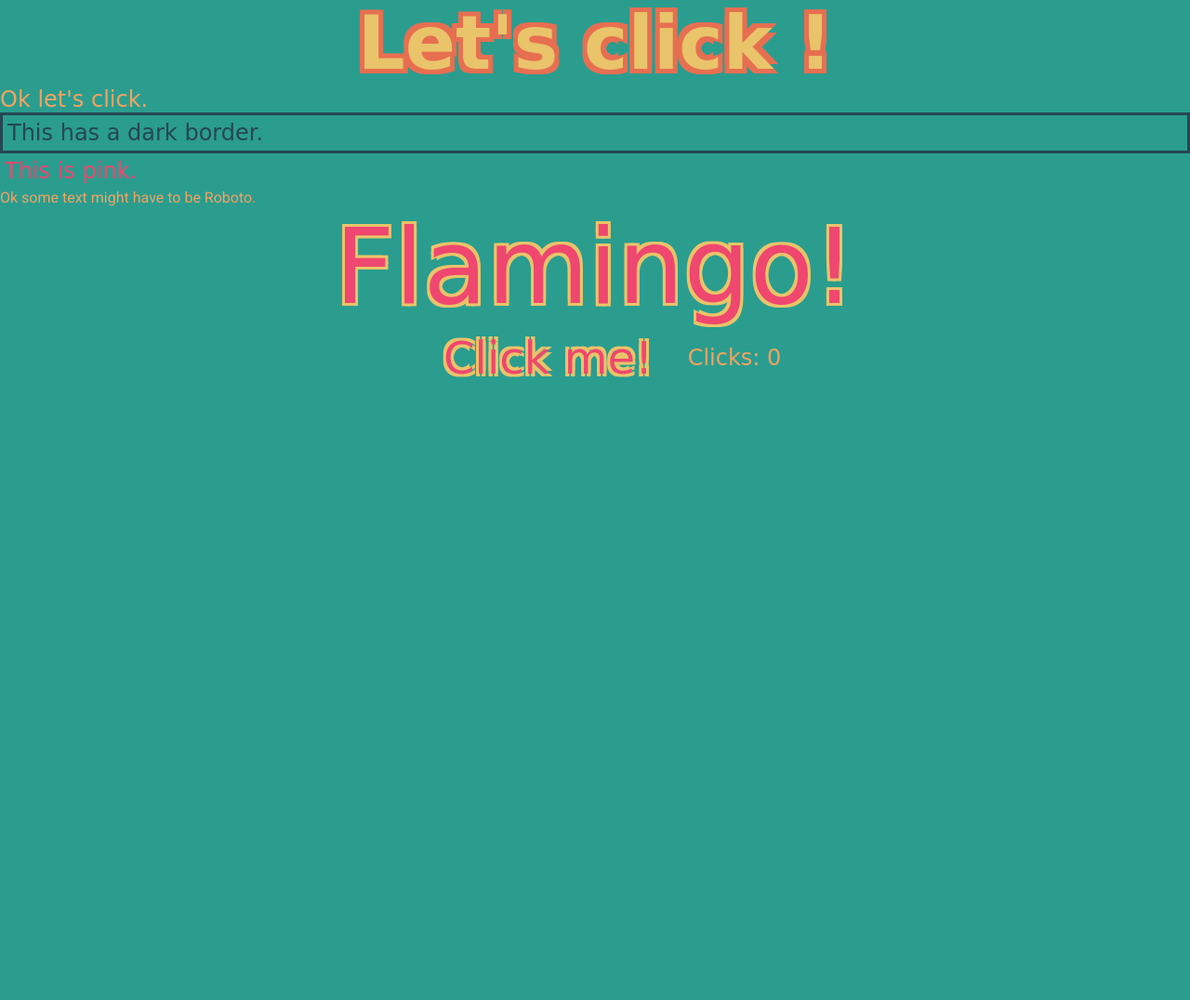
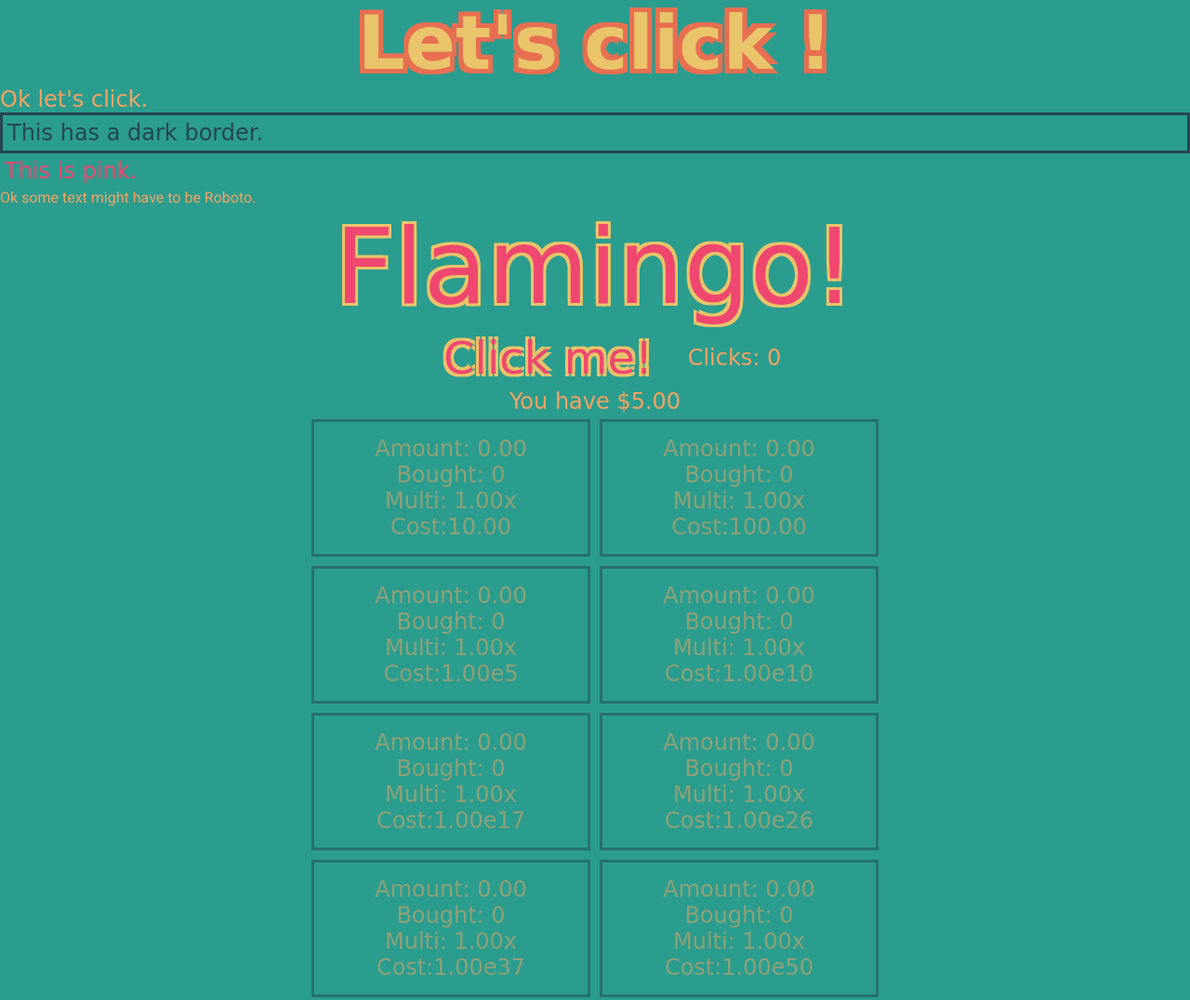
Before and after one commit to timotheemcdonald/clicker-ii, a plain HTML site: page index.html in a window 1280 px wide. Shown: the top 1076 px of the page at 93% size. Before the commit the page ends 800 px from the top, so only its background shows below. Drawn offline with Linux system fonts and the light colour scheme; a web font is replaced by a local one.

Commit message:
generators and buttons working

```diff
--- a/index.html
+++ b/index.html
@@ -23,5 +23,21 @@
     </div>
 </div>
 
+    <div class="center" id="currency">You have $10</div>
+
+    <div class="generators-container">
+        <div class="generator" id="gen1" onclick="buyGenerator(1)"></div>
+        <div class="generator" id="gen2" onclick="buyGenerator(2)"></div>
+        <div class="generator" id="gen3" onclick="buyGenerator(3)"></div>
+        <div class="generator" id="gen4" onclick="buyGenerator(4)"></div>
+        <div class="generator" id="gen5" onclick="buyGenerator(5)"></div>
+        <div class="generator" id="gen6" onclick="buyGenerator(6)"></div>
+        <div class="generator" id="gen7" onclick="buyGenerator(7)"></div>
+        <div class="generator" id="gen8" onclick="buyGenerator(8)"></div>
+        <div class="generator" id="gen9" onclick="buyGenerator(9)"></div>
+        <div class="generator" id="gen10" onclick="buyGenerator(10)"></div>
+    </div>
+
+
 </body>
 </html>
--- a/script.js
+++ b/script.js
@@ -4,3 +4,63 @@ function addClick() {
     clicks += 1;
     document.getElementById("clicks").textContent = "Clicks: " + clicks
 }
+
+let money = 0;
+let generators = [];
+let lastUpdate = Date.now()
+
+for(let i = 0; i < 10; i++){
+    let generator = {
+        cost: Math.pow(Math.pow(10, i), i) * 10,
+        bought: 0,
+        amount: 0,
+        mult: 1
+    }
+    generators.push(generator)
+}
+
+function format(amount){
+    let power = Math.floor(Math.log10(amount))
+    let mantissa = amount / Math.pow(10, power)
+    if(power < 3) return amount.toFixed(2)
+    return mantissa.toFixed(2) + "e" + power
+}
+
+function buyGenerator(i){
+    let g = generators[i - 1]
+    if(g.cost > money) return
+    money -= g.cost
+    g.amount += 1
+    g.bought += 1
+    g.mult *= 1.05
+    g.cost *= 1.5
+}
+
+function updateGUI(){
+    document.getElementById("currency").textContent = "You have $" + format(money)
+    for( let i = 0; i < 10; i++){
+        let g = generators[i]
+        document.getElementById("gen" + (i + 1)).innerHTML = "Amount: " + format(g.amount) + "<br>Bought: " + g.bought + "<br>Multi: " + format(g.mult) + "x<br>Cost:" + format(g.cost)
+        if (g.cost > money) document.getElementById("gen" + (i + 1)).classList.add("locked")
+        else document.getElementById("gen" + (i + 1)).classList.remove("locked")
+    }
+}
+
+function productionLoop(diff){
+    money += generators[0].amount * generators[0].mult + diff
+    for( let i = 1; i < 10; i++){
+        generators[i - 1].amount += generators[i].amount * generators[i].mult * diff / 5
+    }
+}
+
+function mainLoop(){
+    let diff = (Date.now() - lastUpdate) / 1000
+    productionLoop(diff)
+    updateGUI()
+
+    lastUpdate = Date.now()
+}
+
+setInterval(mainLoop, 50)
+
+updateGUI();
--- a/style.css
+++ b/style.css
@@ -17,6 +17,28 @@ body {
     color: #264653;
     border: 3px solid #264653;
     padding: 5px;
+}
+
+.generators-container {
+    display: flex;
+    width: 700px;
+    margin: auto;
+    flex-wrap: wrap;
+    justify-content: center;
+}
+
+.locked {
+    opacity: 0.5;
+}
+
+.generator {
+    border: 3px solid #264653;
+    padding: 15px;
+    margin: 5px;
+    width: 300px;
+    cursor: pointer;
+    text-align: center;
+    user-select: none;
 }
 
 .reg {
```
